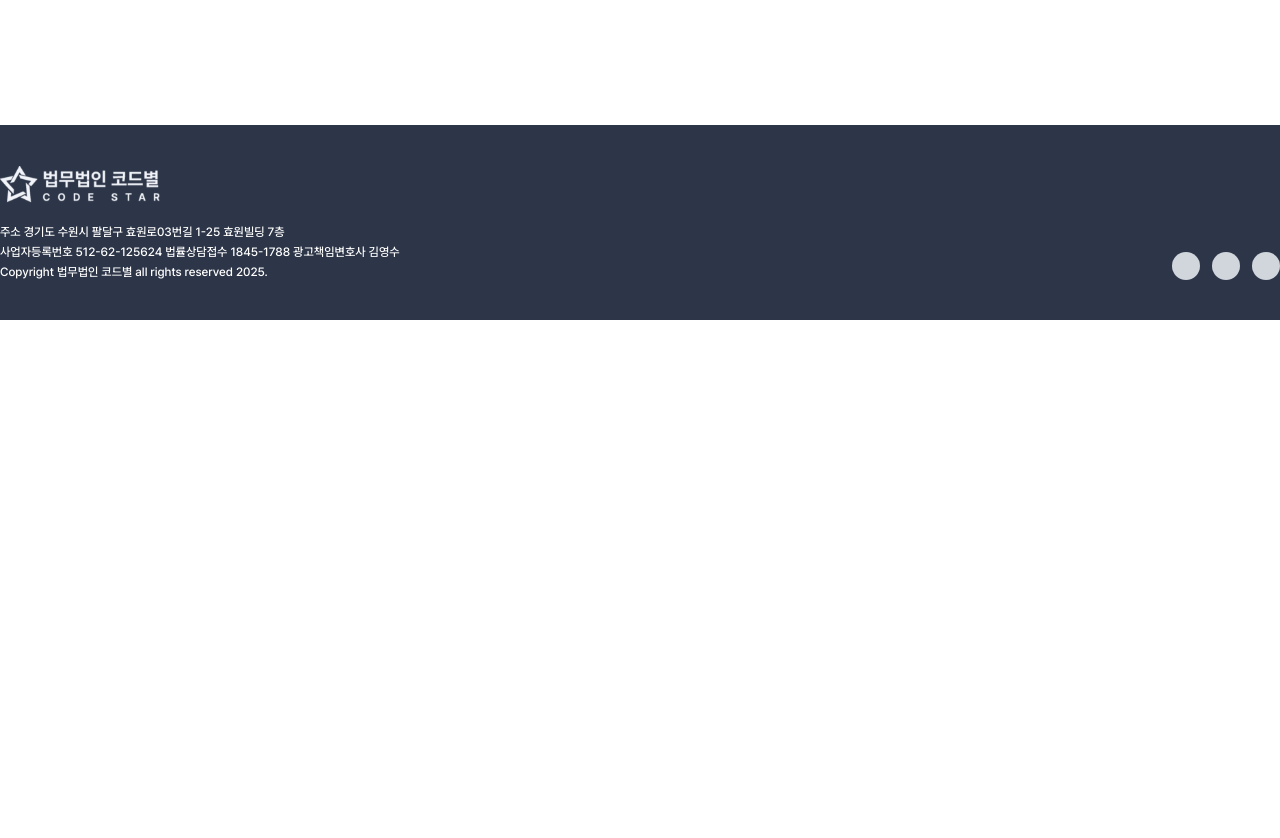
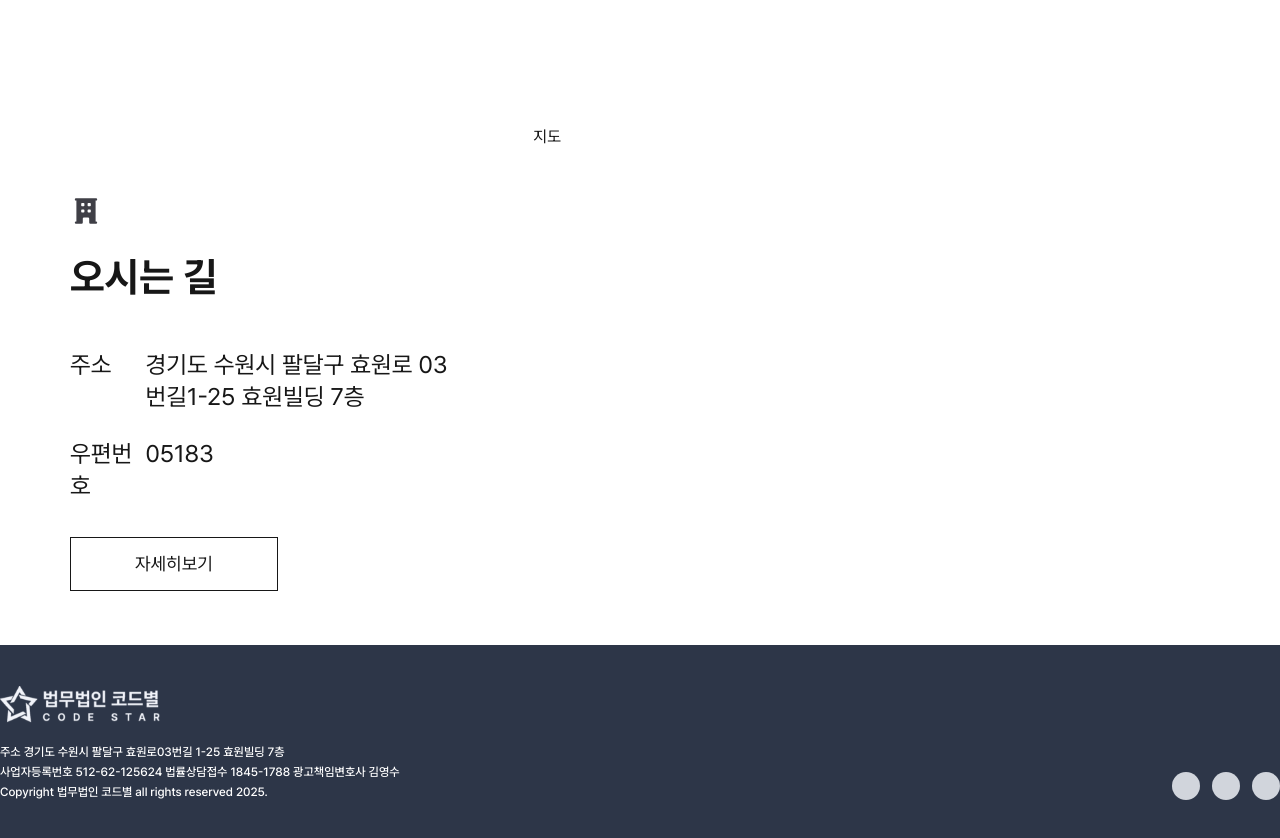
Before and after one commit to yeeeeeji/CodeStar, a Next.js app in the folder sample-lawfirm/client/: page / in a window 1280 px wide. Shown: the part 4980-5818 px from the top of the page. Before the commit the page ends 5300 px from the top, so only its background shows below. Built offline with nearby package versions, Linux system fonts and the light colour scheme.

Commit message:
feat: 오시는 길 기본 구조 구현

```diff
--- /dev/null
+++ b/sample-lawfirm/client/src/app/_components/directions-section/directions-content.tsx
@@ -0,0 +1,16 @@
+interface DirectionsContentProps {
+  title: string;
+  content: string;
+}
+
+export default function DirectionsContent({
+  title,
+  content,
+}: DirectionsContentProps) {
+  return (
+    <div className="flex justify-between text-2xl">
+      <div className="w-[83px]">{title}</div>
+      <div className="w-[350px]">{content}</div>
+    </div>
+  );
+}
--- /dev/null
+++ b/sample-lawfirm/client/src/app/_components/directions-section/directions-section.tsx
@@ -0,0 +1,31 @@
+import WorkAreaTitle from "../work-area-section/work-area-title";
+import { BuildingOfficeIcon } from "@heroicons/react/20/solid";
+import DirectionsContent from "./directions-content";
+
+export default function DirectionsSection() {
+  return (
+    <div className="flex justify-center">
+      <div className="w-[1440px] grid grid-cols-12">
+        <div className="col-span-5 px-[70px] pt-[70px] pb-[54px]">
+          <WorkAreaTitle
+            title="오시는 길"
+            position="left"
+            icon={BuildingOfficeIcon}
+          />
+          <div className="mt-[42px] mb-[35px]">
+            <DirectionsContent
+              title="주소"
+              content="경기도 수원시 팔달구 효원로 03번길1-25 효원빌딩 7층"
+            />
+            <div className="h-[25px]" />
+            <DirectionsContent title="우편번호" content="05183" />
+          </div>
+          <button className="border px-8 py-2 sm:px-12 sm:py-2.5 md:px-16 md:py-3 text-sm md:text-base lg:text-lg hover:bg-black hover:text-white transition-colors duration-300">
+            자세히보기
+          </button>
+        </div>
+        <div className="col-span-7">지도</div>
+      </div>
+    </div>
+  );
+}
--- a/sample-lawfirm/client/src/app/page.tsx
+++ b/sample-lawfirm/client/src/app/page.tsx
@@ -4,6 +4,7 @@ import PracticeArea from "./_components/work-area-section";
 import CaseSection from "./_components/case-section/case-section";
 import MainPageBottomHeroSection from "./_components/main-page-hero-section/main-page-bottom-hero-section";
 import MemberIntroSection from "./_components/member-intro-section/member-intro-section";
+import DirectionsSection from "./_components/directions-section/directions-section";
 
 export default function Home() {
   return (
@@ -20,6 +21,8 @@ export default function Home() {
       <MainPageBottomHeroSection />
       {/* 구성원소개 */}
       <MemberIntroSection />
+      {/* 오시는 길 */}
+      <DirectionsSection />
     </div>
   );
 }
```
